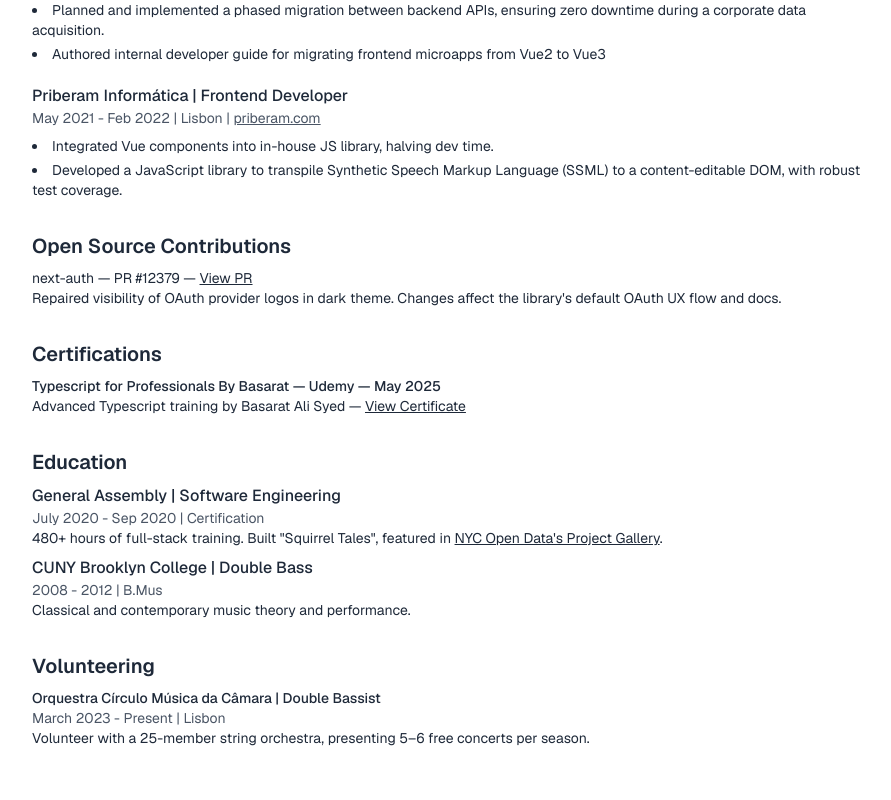
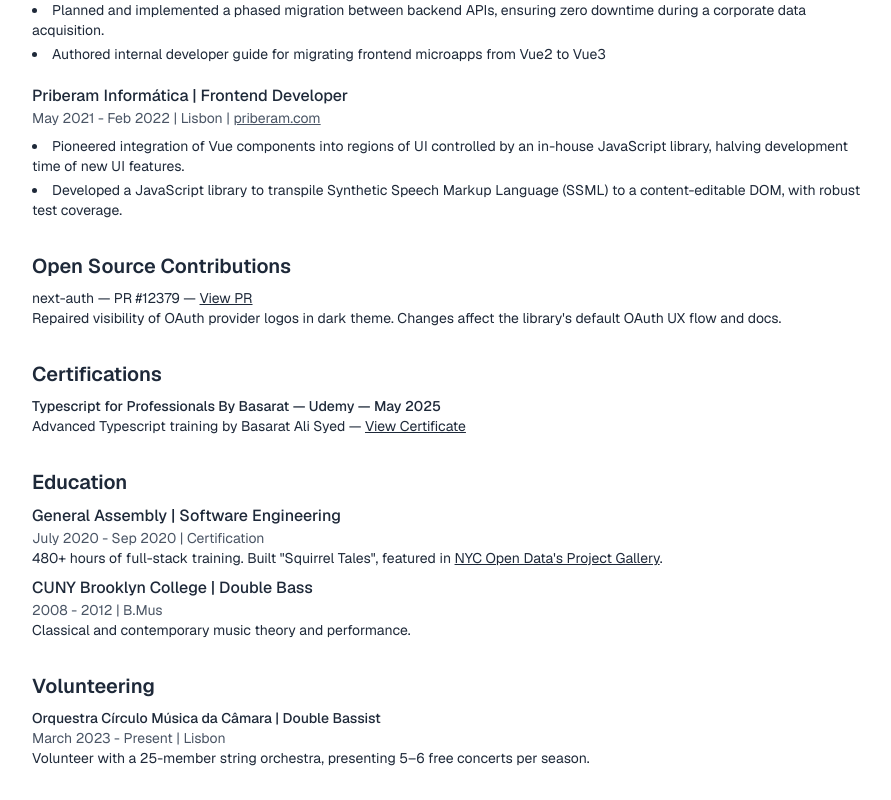
Before and after one commit to sormiston/new-portfolio, a Next.js app: page /resume in a window 1280 px wide. Shown: the part 908-1708 px from the top of the page, without its empty margins (192-1083 px from the left). Built offline with nearby package versions, Linux system fonts and the light colour scheme.

Commit message:
updates resume bullet point language

```diff
--- a/src/app/(new-site)/resume/page.tsx
+++ b/src/app/(new-site)/resume/page.tsx
@@ -106,7 +106,7 @@ export default function ResumePage() {
           location="Lisbon"
           websiteUrl="https://priberam.com/"
           bulletPoints={[
-            "Integrated Vue components into in-house JS library, halving dev time.",
+            "Pioneered integration of Vue components into regions of UI controlled by an in-house JavaScript library, halving development time of new UI features.",
             "Developed a JavaScript library to transpile Synthetic Speech Markup Language (SSML) to a content-editable DOM, with robust test coverage.",
           ]}
         />
```
